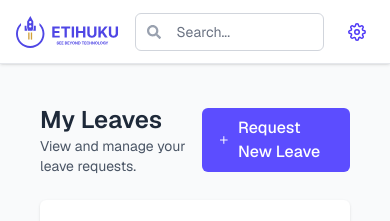
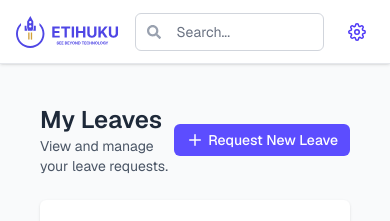
Before and after one commit to Mpho-vincent-makgwe/employee-leave-management-system, a Next.js app: page /my-leaves in a window 390 px wide. Shown: the top 221 px of the page. Built offline with nearby package versions, Linux system fonts and the light colour scheme; no server answers.

Commit message:
Done With Authentication and it's structure of security

```diff
--- /dev/null
+++ b/src/app/LayoutWrapper.js
@@ -0,0 +1,28 @@
+'use client';
+
+import { usePathname } from 'next/navigation';
+import { SearchProvider } from '@/context/SearchContext';
+import { UserProvider } from "@/context/UserContext";
+import Navbar from '../components/Navbar';
+import Sidebar from '../components/Sidebar';
+
+export default function LayoutWrapper({ children }) {
+  const pathname = usePathname();
+  const isAuthRoute = pathname?.startsWith('/auth');
+
+  return (
+    <UserProvider>
+      <SearchProvider>
+        <div className="flex h-screen overflow-hidden">
+          {!isAuthRoute && <Sidebar />}
+          <div className={`flex-1 flex flex-col overflow-hidden ${!isAuthRoute ? 'lg:ml-64' : ''} pb-16 lg:pb-0`}>
+            {!isAuthRoute && <Navbar />}
+            <main className={`flex-1 overflow-y-auto p-4 lg:p-6 bg-gray-50 ${!isAuthRoute ? 'mt-16' : ''}`}>
+              {children}
+            </main>
+          </div>
+        </div>
+      </SearchProvider>
+    </UserProvider>
+  );
+}
--- a/src/app/data/users.json
+++ b/src/app/data/users.json
@@ -3,12 +3,14 @@
     "id": 1,
     "email": "user@example.com",
     "password": "password123",
-    "name": "Test User"
+    "name": "Test User",
+    "role": "Employee"
   },
   {
     "id": 2,
     "email": "mpho@mpho.com",
     "password": "mpho123",
-    "name": "Mpho Vincent"
+    "name": "Mpho Vincent",
+    "role": "Employee"
   }
 ]
--- a/src/app/layout.js
+++ b/src/app/layout.js
@@ -2,12 +2,7 @@
 
 import { GeistSans } from 'geist/font/sans';
 import './globals.css';
-
-import { SearchProvider } from '@/context/SearchContext';
-import { UserProvider } from "@/context/UserContext";
-
-import Navbar from '../components/Navbar';
-import Sidebar from '../components/Sidebar';
+import LayoutWrapper from './LayoutWrapper';
 
 export const metadata = {
   title: 'Leave Management Dashboard',
@@ -18,19 +13,9 @@
   return (
     <html lang="en" className={GeistSans.className}>
       <body suppressHydrationWarning className="bg-gray-50">
-        <UserProvider>
-        <SearchProvider>
-          <div className="flex h-screen overflow-hidden">
-            <Sidebar />
-            <div className="flex-1 flex flex-col overflow-hidden lg:ml-64 pb-16 lg:pb-0">
-              <Navbar />
-              <main className="flex-1 overflow-y-auto p-4 lg:p-6 bg-gray-50 mt-16">
-                {children}
-              </main>
-            </div>
-          </div>
-        </SearchProvider>
-        </UserProvider>
+        <LayoutWrapper>
+          {children}
+        </LayoutWrapper>
       </body>
     </html>
   );
--- a/src/components/Buttons/CustomButton.js
+++ b/src/components/Buttons/CustomButton.js
@@ -4,15 +4,15 @@
 
 const CustomButton = ({
   text,
-  to = null, // For links
-  onClick = null, // For button actions
-  icon = null, // Optional icon
-  type = 'button', // Button type (button, submit, reset)
-  variant = 'primary', // primary, secondary, outline, ghost, etc.
-  size = 'medium', // small, medium, large
+  to = null,
+  onClick = null,
+  icon = null,
+  type = 'button',
+  variant = 'primary',
+  size = 'medium',
   disabled = false,
   className = '',
-  newTab = false, // Open link in new tab
+  newTab = false,
 }) => {
   // Variant styles
   const variantStyles = {
@@ -23,15 +23,21 @@
     danger: 'bg-red-500 text-white hover:bg-red-600',
   };
 
-  // Size styles
+  // Size styles - now responsive with mobile-first approach
   const sizeStyles = {
-    small: 'px-3 py-1.5 text-sm',
-    medium: 'px-4 py-2 text-base',
-    large: 'px-6 py-3 text-lg',
+    small: 'px-2 py-1 text-xs sm:px-3 sm:py-1.5 sm:text-sm',
+    medium: 'px-3 py-1.5 text-sm sm:px-4 sm:py-2 sm:text-base',
+    large: 'px-4 py-2 text-base sm:px-6 sm:py-3 sm:text-lg',
   };
 
-  // Base button classes
-  const baseClasses = 'inline-flex items-center justify-center gap-2 rounded-md font-medium transition focus-visible:outline-none focus-visible:ring-2 focus-visible:ring-[#5C4DFF] focus-visible:ring-offset-2 disabled:opacity-50 disabled:cursor-not-allowed';
+  // Base button classes with responsive adjustments
+  const baseClasses = `
+    inline-flex items-center justify-center gap-1 sm:gap-2
+    rounded-md font-medium transition-all
+    focus-visible:outline-none focus-visible:ring-2 focus-visible:ring-[#5C4DFF]
+    focus-visible:ring-offset-2 disabled:opacity-50 disabled:cursor-not-allowed
+    whitespace-nowrap
+  `;
 
   // Combine all classes
   const buttonClasses = `${baseClasses} ${variantStyles[variant]} ${sizeStyles[size]} ${className}`;
@@ -45,7 +51,7 @@
         rel={newTab ? 'noopener noreferrer' : ''}
         className={buttonClasses}
       >
-        {icon}
+        {icon && <span className="text-base">{icon}</span>}
         <span>{text}</span>
       </Link>
     );
@@ -59,7 +65,7 @@
       disabled={disabled}
       className={buttonClasses}
     >
-      {icon}
+      {icon && <span className="text-base">{icon}</span>}
       <span>{text}</span>
     </button>
   );
--- a/src/components/Navbar.js
+++ b/src/components/Navbar.js
@@ -1,16 +1,17 @@
 "use client";
 
-import { FaSearch, FaBell, FaUser } from "react-icons/fa";
+import { FaSearch, FaBell, FaUser, FaChevronDown } from "react-icons/fa";
 import { FiSettings } from "react-icons/fi";
 import { useState, useCallback } from "react";
 import EtiLogo from "./Logo";
 import { useSearch } from "@/context/SearchContext";
+import { useUser } from "@/context/UserContext";
 import Link from "next/link";
-import ProfileModal from "./ProfileModal";
 
 export default function Navbar() {
   const [isDropdownOpen, setIsDropdownOpen] = useState(false);
   const { searchTerm, setSearchTerm } = useSearch();
+  const { user, loading } = useUser();
 
   const handleSearch = useCallback(
     (e) => {
@@ -19,31 +20,40 @@
     [setSearchTerm]
   );
 
-  // Simulate authentication
-  // const [isAuthenticated, setIsAuthenticated] = useState(true); // Toggle to false to simulate a logged-out user
+  // Get user initials safely
+  const getInitials = (name) => {
+    if (!name) return "";
+    return name
+      .split(" ")
+      .map((n) => n[0])
+      .join("")
+      .toUpperCase();
+  };
 
-  // const dummyUser = {
-  //   initials: "NP",
-  //   email: "neo@example.com",
-  // };
-
-  // const handleLogin = () => {
-  //   console.log("Logging in...");
-  //   setIsAuthenticated(true);
-  // };
-
-  // const handleLogout = () => {
-  //   console.log("Logging out...");
-  //   setIsAuthenticated(false);
-  // };
+  // Loading state
+  if (loading) {
+    return (
+      <header className="bg-white shadow-sm h-16 fixed top-0 right-0 left-0 lg:left-64 z-10 border-b border-gray-200">
+        <div className="flex items-center justify-between h-full px-4 lg:px-6 w-full">
+          {/* Loading skeleton */}
+          <div className="animate-pulse flex items-center space-x-4">
+            <div className="rounded-full bg-gray-200 h-8 w-8"></div>
+            <div className="h-4 bg-gray-200 rounded w-24"></div>
+          </div>
+        </div>
+      </header>
+    );
+  }
 
   return (
     <header className="bg-white shadow-sm h-16 fixed top-0 right-0 left-0 lg:left-64 z-10 border-b border-gray-200">
       <div className="flex items-center justify-between h-full px-4 lg:px-6 w-full">
+        {/* Logo for mobile */}
         <div className="lg:hidden flex items-center">
           <EtiLogo className="h-8 w-auto" />
         </div>
 
+        {/* Search Bar */}
         <div className="relative w-full max-w-md mx-4">
           <span className="absolute inset-y-0 left-0 pl-3 flex items-center text-gray-400">
             <FaSearch className="text-sm" />
@@ -57,6 +67,7 @@
           />
         </div>
 
+        {/* Desktop View - Notification + User Info */}
         <div className="hidden lg:flex items-center gap-6">
           <div className="relative">
             <button className="p-2 rounded-full hover:bg-gray-100 transition">
@@ -64,15 +75,29 @@
               <span className="absolute top-1.5 right-1.5 w-2 h-2 bg-red-500 rounded-full" />
             </button>
           </div>
-          <ProfileModal
-          // isAuthenticated={isAuthenticated}
-          // onLogin={handleLogin}
-          // onLogout={handleLogout}
-          // userInitials={isAuthenticated ? dummyUser.initials : undefined}
-          // userEmail={isAuthenticated ? dummyUser.email : undefined}
-          />
+
+          {/* User Info */}
+          {user ? (
+            <div className="flex items-center space-x-3">
+              <div className="w-9 h-9 rounded-full bg-indigo-100 flex items-center justify-center text-indigo-600 font-semibold">
+                {getInitials(user.name)}
+              </div>
+              <div className="flex flex-col text-sm leading-tight">
+                <span className="font-medium text-indigo-600">{user.name}</span>
+                <span className="text-gray-600 text-xs">{user.role || "Employee"}</span>
+              </div>
+              <button className="text-indigo-600 hover:text-gray-700">
+                <FaChevronDown className="text-xs" />
+              </button>
+            </div>
+          ) : (
+            <Link href="/auth/log-in" className="text-sm text-indigo-600 hover:text-indigo-800">
+              Sign In
+            </Link>
+          )}
         </div>
 
+        {/* Mobile Settings Dropdown */}
         <div className="lg:hidden relative">
           <button
             onClick={() => setIsDropdownOpen(!isDropdownOpen)}
@@ -83,29 +108,43 @@
 
           {isDropdownOpen && (
             <div className="absolute right-0 mt-2 w-48 bg-white rounded-md shadow-lg py-1 z-20 border border-gray-200">
-              <a
+              <Link
                 href="/notifications"
                 className="flex items-center px-4 py-2 text-sm text-gray-700 hover:bg-indigo-50"
+                onClick={() => setIsDropdownOpen(false)}
               >
                 <FaBell className="mr-3 text-indigo-600" />
                 Notifications
-              </a>
-              <a
+              </Link>
+              <Link
                 href="/profile"
                 className="flex items-center px-4 py-2 text-sm text-gray-700 hover:bg-indigo-50"
+                onClick={() => setIsDropdownOpen(false)}
               >
                 <div className="w-5 h-5 rounded-full bg-indigo-100 flex items-center justify-center text-xs font-semibold text-indigo-600 mr-3">
                   <FaUser />
                 </div>
                 Profile
-              </a>
-              <a
-                href="/auth/logout"
-                className="flex items-center px-4 py-2 text-sm text-gray-700 hover:bg-indigo-50"
-              >
-                <FiSettings className="mr-3 text-indigo-600" />
-                Logout
-              </a>
+              </Link>
+              {user ? (
+                <Link
+                  href="/auth/logout"
+                  className="flex items-center px-4 py-2 text-sm text-gray-700 hover:bg-indigo-50"
+                  onClick={() => setIsDropdownOpen(false)}
+                >
+                  <FiSettings className="mr-3 text-indigo-600" />
+                  Logout
+                </Link>
+              ) : (
+                <Link
+                  href="/auth/log-in"
+                  className="flex items-center px-4 py-2 text-sm text-gray-700 hover:bg-indigo-50"
+                  onClick={() => setIsDropdownOpen(false)}
+                >
+                  <FiSettings className="mr-3 text-indigo-600" />
+                  Sign In
+                </Link>
+              )}
             </div>
           )}
         </div>
```
